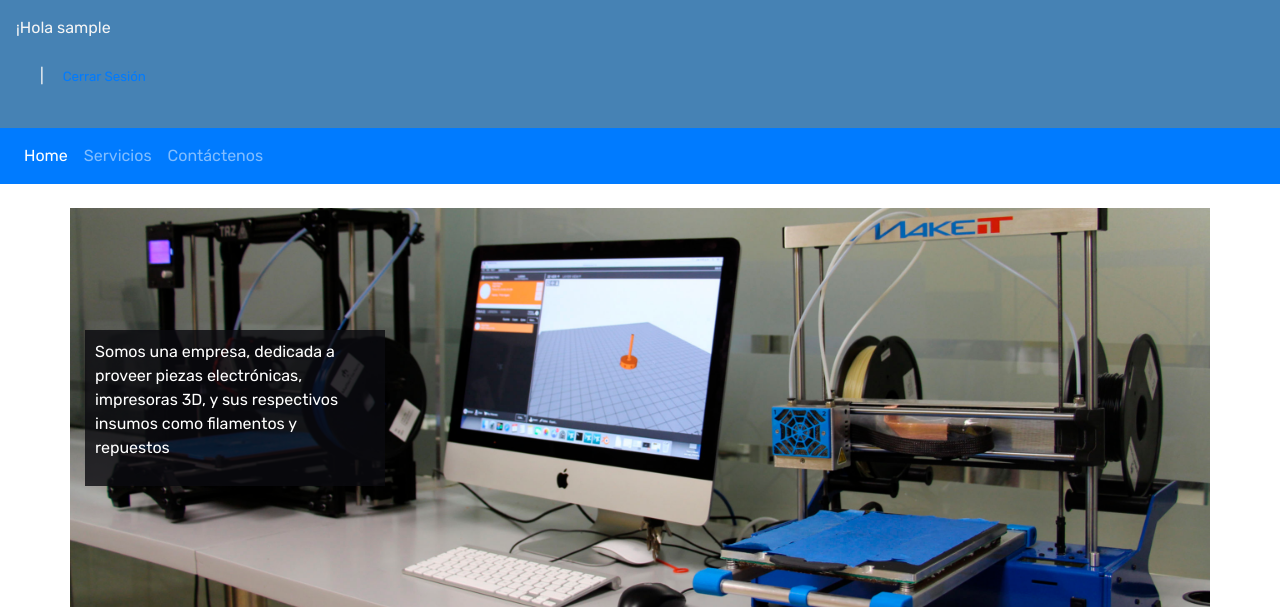
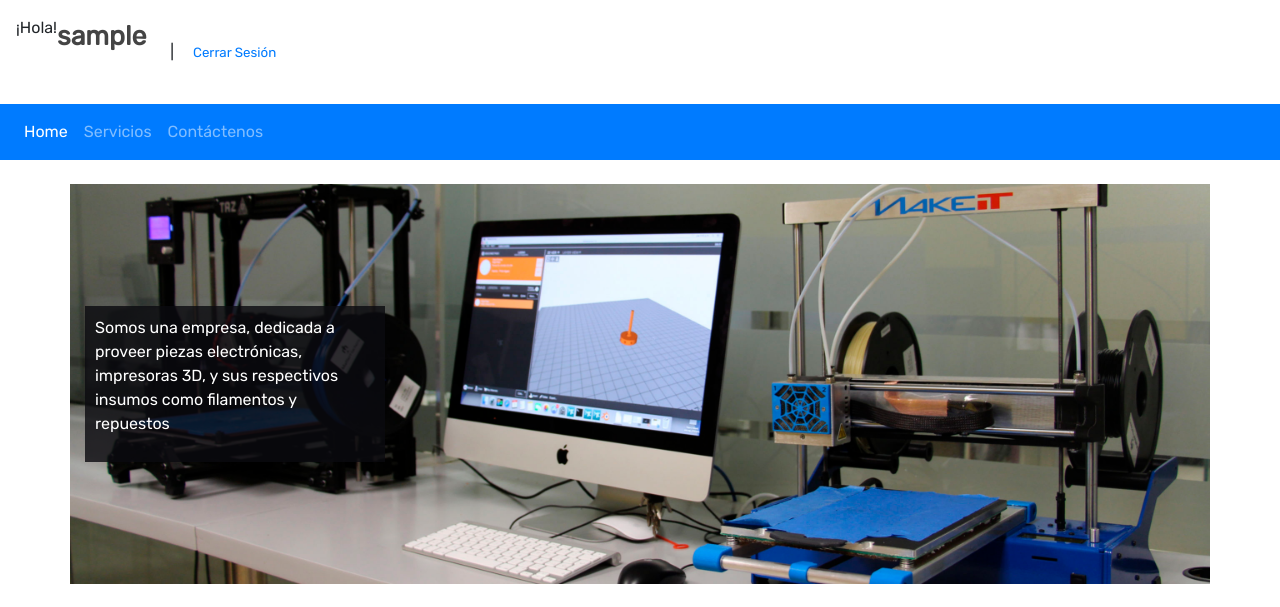
Before and after one commit to andrenimacion/pahtsa, a PHP site: page / in a window 1280 px wide. Shown: the top 607 px of the page. Run offline with PHP 8.4, Linux system fonts and the light colour scheme; the visitor is signed in with stand-in values (Sample User, id 1); data that the repository does not hold is empty.

Commit message:
reediseño de upMenu 1

```diff
--- a/index.css
+++ b/index.css
@@ -91,3 +91,9 @@
 
     background-color: steelblue;
 }
+
+#menUp{
+    display: flex;
+    justify-content: flex-start;
+
+}
--- a/index.php
+++ b/index.php
@@ -17,8 +17,8 @@
    <link rel="stylesheet" href="https://stackpath.bootstrapcdn.com/bootstrap/4.3.1/css/bootstrap.min.css" integrity="sha384-ggOyR0iXCbMQv3Xipma34MD+dH/1fQ784/j6cY/iJTQUOhcWr7x9JvoRxT2MZw1T" crossorigin="anonymous">
 </head>
 <body>
-    <div class="container-fluid p-3" style="background-color: steelblue; color: whitesmoke; ">
-        <?php echo '¡Hola '.$usuario; ?>
+    <div class="container-fluid p-3" id="menUp">
+        <?php echo '¡Hola! '.'<strong>'.$usuario.'</strong>'; ?>
         <div id="supraMenu" class="container-fluid p-4"><a href="user_php/entrar.php" id="inSes">Iniciar Sesi&oacuten</a>|
             <a href="#" id="Reg" class="btn btn-primary" data-toggle="modal" data-target="#exampleModal">Registrarse</a>
             <a href="cerrar_sesion.php" style="margin-left:15px; font-size:10pt;" id="cerSes" >Cerrar Sesi&oacuten</a>
```
